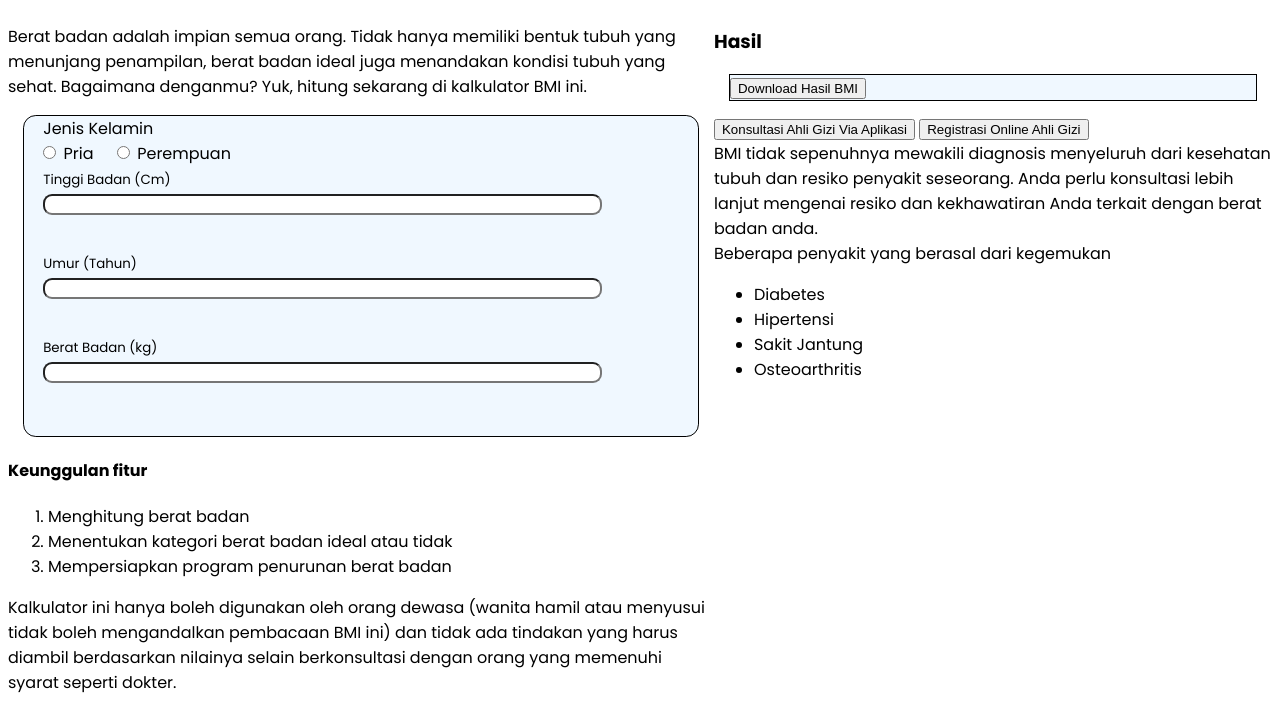
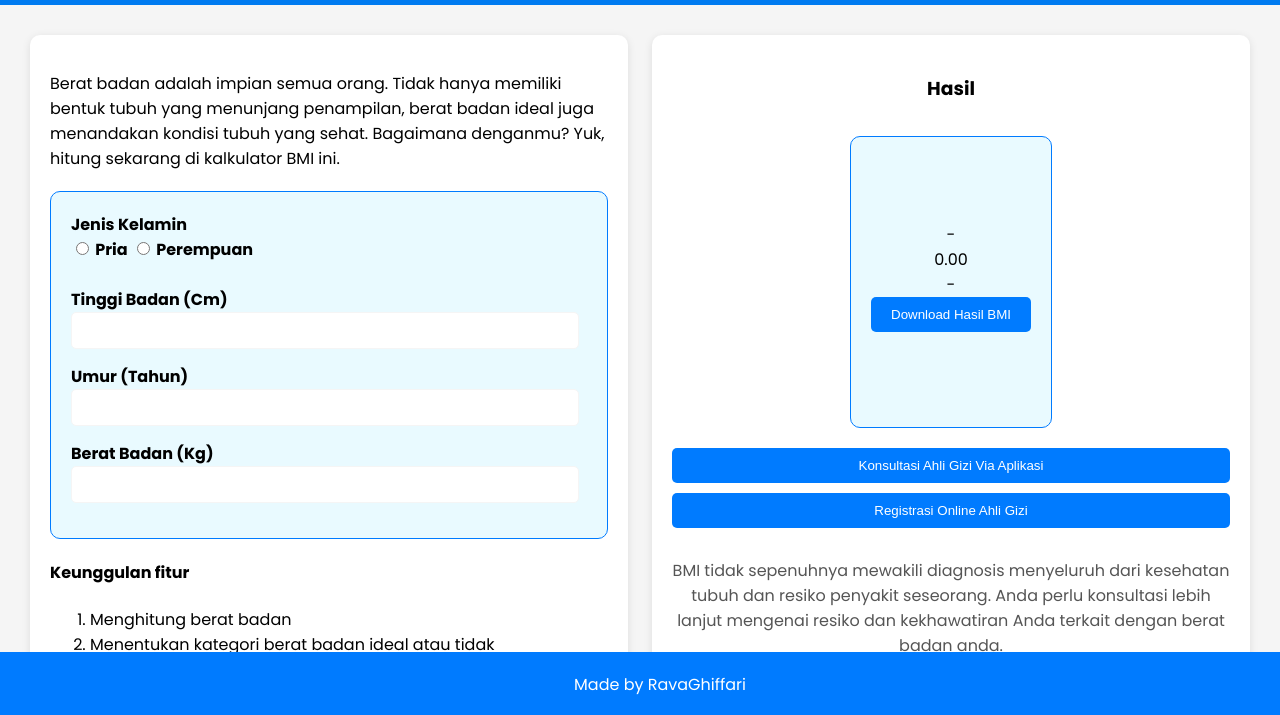
Before and after one commit to revou-fundamental-course/5-aug-24-RavaGhiffari, a plain HTML site: page index.html in a window 1280 px wide. Shown: the part 83-798 px from the top of the page. Drawn offline with nearby package versions, Linux system fonts and the light colour scheme.

Commit message:
Updating structure markup and finalize stylesheet

```diff
--- a/css/style.css
+++ b/css/style.css
@@ -1,40 +1,137 @@
 body{
     font-family: 'Poppins', sans-serif;
-}
-.form-inputboxes{
-    margin: 15px;
-    border: 1px solid black;
-    border-radius: 1vmax;
-    height: 20em;
-    background-color: aliceblue;
-}
-.container-bmi{
-    margin: 15px;
-    border: 1px solid black;
-    background-color: aliceblue;
+    margin: 0;
+    padding: 0;
+    background-color: #f5f5f5;
 }
 
-.form-inputboxes input[type="number"]{
-    margin-bottom: 35px;
-    border-radius: 9px;
-}
-input[type="radio"]{
-    margin-left: 1.5vmax;
-}
-
-#g-lab{
-    margin-left: 1.5vmax;
+header{
+    text-align: center;
+    background-color: #007BF0;
+    padding: 20px;
+    color:#ffff;
 
 }
 
-#h-lab, #a-lab, #w-lab{
-    margin-left: 1.5vmax ;
-    font-size: smaller;
+.main-title{
+    margin: 0;
+    font-size: 2rem;
 }
 
-input[type="number"]{
-    margin-left: 1.5vmax;
-    width: 43vmax;
+main{
+    display: flex;
+    justify-content: space-between;
+    padding: 20px;
+}
+
+.left-half, .right-half{
+    flex: 1;
+    padding: 20px;
+    margin: 10px;
+    background-color: #ffff;
+    border-radius: 10px;
+    box-shadow:  0 2px 8px rgba(0,0,0,.1);
+}
+
+.left-half{
+    max-width: 45%;
+}
+
+.right-half{
+    display: flex;
+    flex-direction: column;
+    align-items: center;
+    max-width: 45%;
+}
+
+#Desc{
+    font-size: 1rem;
+    margin-bottom: 20px;
+}
+.form-inputboxes{
+    background-color: #e9faff;
+    border :1px solid #007BFF;
+    padding:20px;
+    border-radius: 10px;
+}
+.form-inputboxes input[type='number']{
+    margin-bottom: 15px;
+    border-radius: 5px;
+    padding: 10px;
+    border: 1px solid #f5f5f5;
+    width: calc(100% - 30px);
+}
+
+input[type='radio']{
+    margin-right: 2px;
+}
+
+label {
+    margin-bottom: 5px;
+    font-weight: bold;
+}
+
+.container-bmi{
+    margin: 15px;
+    border: 1px solid #007BFF;
+    background-color: #e9faff;
+    border-radius: 10px;
+    display: flex;
+    justify-content: center;
+    align-items: center;
+    flex-direction: column;
+    height: 250px;
+    padding: 20px;
+    text-align: center;
+    margin-bottom: 20px;
+}
+
+.dl-button, .konsul, .Regis{
+    background-color: #007BFF;
+    color:#fff;
+    border:none;
+    padding: 10px 20px;
+    border-radius: 5px;
+    cursor: pointer;
+    margin-bottom: 10px;
+    width: 100%;
+    text-align:center;
+
+}
+
+.dl-button:hover, .konsul:hover, .Regis:hover{
+    background-color: #0056b3;
+}
+
+.last-warn{
+    font-size: 1rem;
+    color: #555;
+    margin-top: 20px;
+    text-align: center;
+}
+
+.penyakit-kemungkinan{
+    margin-top: 20px;
+    text-align: center;
+}
+
+.text-penyakit ul{
+    list-style-type: none;
+    padding: 0;
+}
+
+.text-penyakit li{
+    margin-bottom: 10px;
+}
+
+footer{
+    text-align: center;
+    padding: 20px;
+    background-color: #007BFF;
+    color:white;
+    position:fixed;
+    width:100%;
+    bottom:0;
 }
 
 
@@ -48,6 +145,146 @@ input[type="number"]{
 
 
 
-main{
+
+
+
+
+
+
+/*
+body {
+    font-family: 'Poppins', sans-serif;
+    margin: 0;
+    padding: 0;
+    background-color: #f5f5f5;
+}
+
+header {
+    text-align: center;
+    padding: 20px;
+    background-color: #007BFF;
+    color: white;
+}
+
+.main-title {
+    margin: 0;
+    font-size: 2rem;
+}
+
+main {
     display: flex;
+    justify-content: space-between;
+    padding: 20px;
 }
+
+.left-half, .right-half {
+    flex: 1;
+    padding: 20px;
+    margin: 10px;
+    background-color: white;
+    border-radius: 10px;
+    box-shadow: 0 2px 8px rgba(0, 0, 0, 0.1);
+}
+
+.left-half {
+    max-width: 45%;
+}
+
+.right-half {
+    display: flex;
+    flex-direction: column;
+    align-items: center;
+    max-width: 45%;
+}
+
+#Desc {
+    font-size: 1rem;
+    margin-bottom: 20px;
+}
+
+.form-inputboxes {
+    border: 1px solid #007BFF;
+    border-radius: 10px;
+    padding: 20px;
+    background-color: #e9faff;
+}
+
+.form-inputboxes input[type="number"], .form-inputboxes input[type="radio"] {
+    margin-bottom: 15px;
+    padding: 10px;
+    border-radius: 5px;
+    border: 1px solid #ccc;
+    width: calc(100% - 30px);
+}
+
+input[type="radio"] {
+    margin-right: 10px;
+}
+
+label {
+    display: block;
+    margin-bottom: 5px;
+    font-weight: bold;
+}
+
+.container-bmi {
+    border: 1px solid #007BFF;
+    background-color: #e9faff;
+    border-radius: 10px;
+    display: flex;
+    justify-content: center;
+    align-items: center;
+    flex-direction: column;
+    height: 250px;
+    padding: 20px;
+    text-align: center;
+    margin-bottom: 20px;
+}
+
+.dl-button, .konsul, .Regis {
+    background-color: #007BFF;
+    color: white;
+    border: none;
+    padding: 10px 20px;
+    border-radius: 5px;
+    cursor: pointer;
+    margin-bottom: 10px;
+    width: 100%;
+    text-align: center;
+}
+
+.dl-button:hover, .konsul:hover, .Regis:hover {
+    background-color: #0056b3;
+}
+
+.last-warn {
+    font-size: 0.875rem;
+    color: #555;
+    margin-top: 20px;
+    text-align: center;
+}
+
+.penyakit-kemungkinan {
+    margin-top: 20px;
+    text-align: center;
+}
+
+.text-penyakit ul {
+    list-style-type: none;
+    padding: 0;
+}
+
+.text-penyakit li {
+    margin-bottom: 10px;
+}
+
+footer {
+    text-align: center;
+    padding: 20px;
+    background-color: #007BFF;
+    color: white;
+    position: fixed;
+    width: 100%;
+    bottom: 0;
+}
+*/
--- a/index.html
+++ b/index.html
@@ -29,6 +29,7 @@
                         <input type="radio" name="Gender" id="Female">
                         <label for="Female">Perempuan</label>
                     </div>
+                    <br>
                     <label for="Height" id="h-lab">Tinggi Badan (Cm)</label>
                     <div class="TB" id="height-placehold">
                         <input type="number" name="Height" id="Height">
@@ -37,7 +38,7 @@
                     <div class="Umur" id="age-placehold">
                         <input type="number" name="Age" id="Age">
                     </div>
-                    <label for="Weight" id="w-lab">Berat Badan (kg)</label>
+                    <label for="Weight" id="w-lab">Berat Badan (Kg)</label>
                     <div class="BB" id="weight-placehold">
                         <input type="number" name="Height" id="Height">
                     </div>
@@ -64,9 +65,9 @@
         <aside class="right-half">
             <article><h3 id="title-hasil">Hasil</h3> </article>
             <div class="container-bmi">
-                <div class="status-bmi"></div>
-                <div class="bmi-hasil"></div>
-                <div class="bmi-case"></div>
+                <div class="status-bmi">-</div>
+                <div class="bmi-hasil">0.00</div>
+                <div class="bmi-case">-</div>
                 <button class="dl-button">Download Hasil BMI</button>
 
 
```
